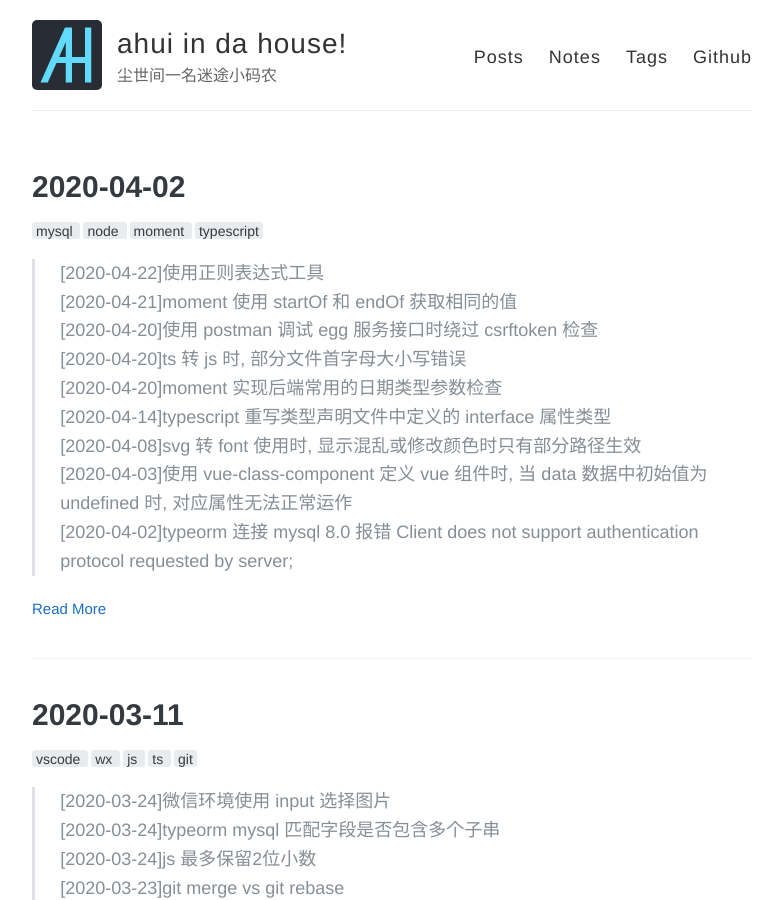
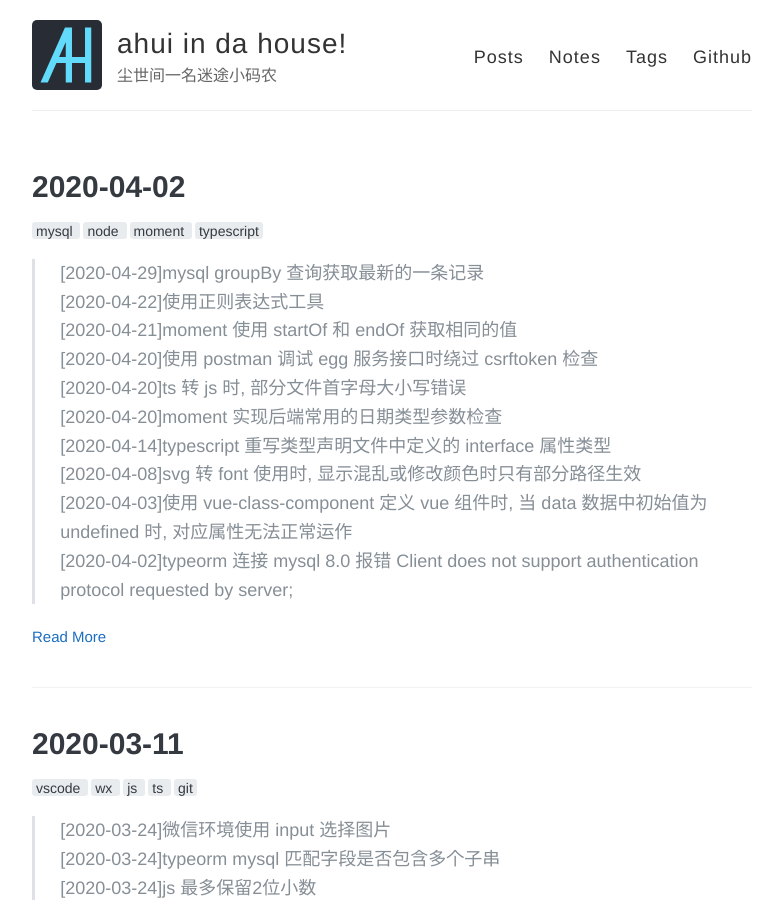
Before and after one commit to funkyLover/blog, a Jekyll site: the page built from notes/index.html, in a window 1280 px wide and 900 px high. Shown: the whole window, without its empty margins (248-1031 px from the left). Built offline with Jekyll 4.4.1, drawn with Linux system fonts in a browser that asks for light colours; the list of posts is cut into pages by our own code.

Commit message:
add note;

````diff
--- a/notes/_posts/2020-04-02-notes.md
+++ b/notes/_posts/2020-04-02-notes.md
@@ -7,6 +7,7 @@
 share: true
 ---
 
+> [2020-04-29]mysql groupBy 查询获取最新的一条记录 <br>
 > [2020-04-22]使用正则表达式工具 <br>
 > [2020-04-21]moment 使用 startOf 和 endOf 获取相同的值 <br>
 > [2020-04-20]使用 postman 调试 egg 服务接口时绕过 csrftoken 检查 <br>
@@ -16,6 +17,21 @@
 > [2020-04-08]svg 转 font 使用时, 显示混乱或修改颜色时只有部分路径生效 <br>
 > [2020-04-03]使用 vue-class-component 定义 vue 组件时, 当 data 数据中初始值为 undefined 时, 对应属性无法正常运作 <br>
 > [2020-04-02]typeorm 连接 mysql 8.0 报错 Client does not support authentication protocol requested by server; <br>
+
+##### [2020-04-29]mysql groupBy 查询获取最新的一条记录
+
+**注意**: 以下解决方案仅做记录, 由于本人目前水平有限, 用这样的查询怕会出问题所以并没有直接使用
+
+以下[解决方案](https://stackoverflow.com/questions/1313120/retrieving-the-last-record-in-each-group-mysql)来自 stackoverflow
+
+```sql
+SELECT p1.postid
+FROM Posts p1 LEFT JOIN posts p2
+  ON (p1.owneruserid = p2.owneruserid AND p1.postid < p2.postid)
+WHERE p2.postid IS NULL AND p1.owneruserid = 20860;
+
+1 row in set (0.28 sec)
+```
 
 ##### [2020-04-22]使用正则表达式工具
 
````
